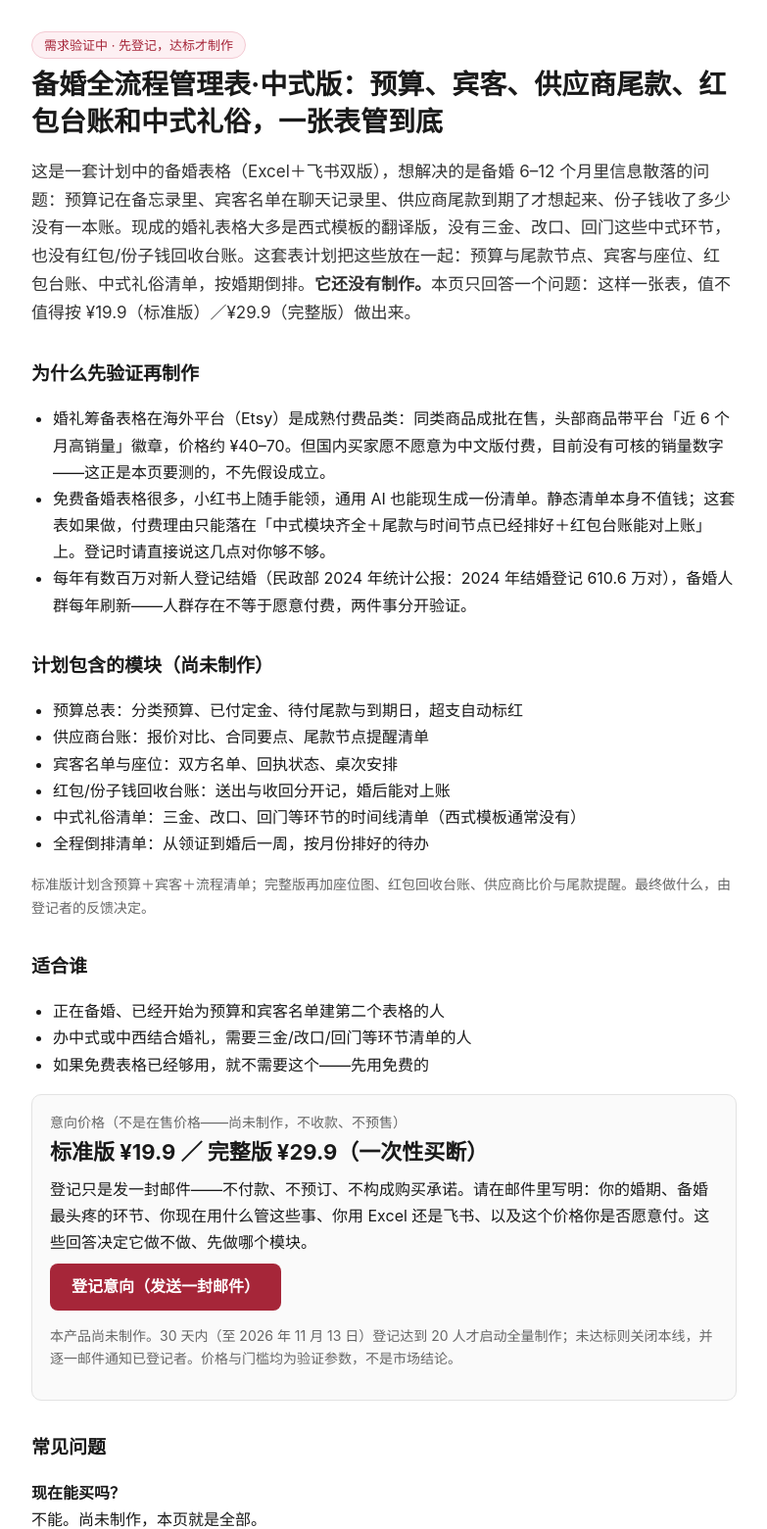
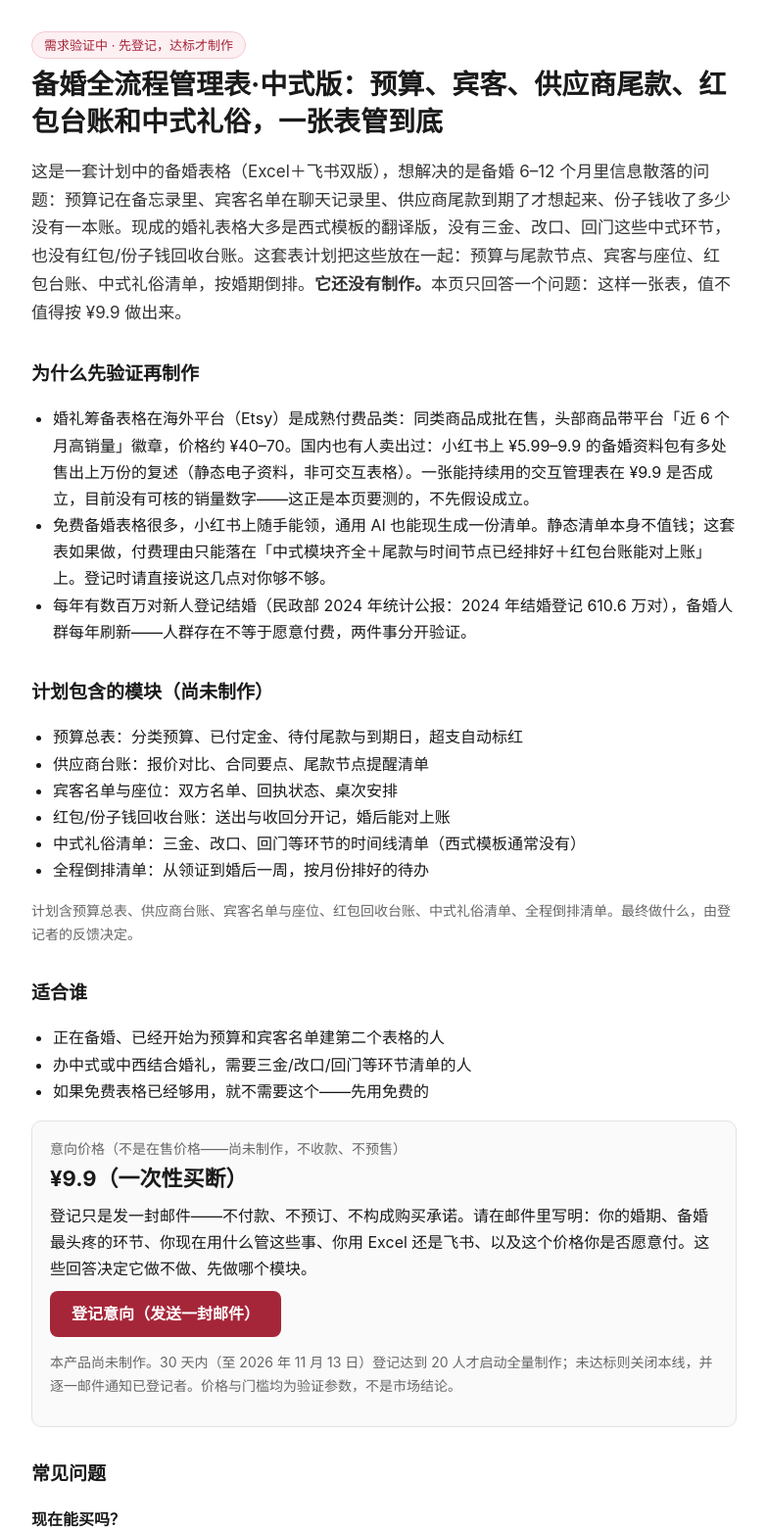
Before and after one commit to alapha888/wedding-planner-waitlist, a plain HTML site: page index.html in a window 1280 px wide. Shown: the top 1561 px of the page at 98% size, without its empty margins (248-1031 px from the left). Drawn offline with Linux system fonts and the light colour scheme.

Commit message:
备婚中式版候补页：意向价按 10-23 价格带证伪结论降至 ¥9.9 单档；补国内付费实证口径（小红书 ¥5.99–9.9 静态包售出上万份复述）

```diff
--- a/index.html
+++ b/index.html
@@ -27,11 +27,11 @@
 <body>
 <span class="badge">需求验证中 · 先登记，达标才制作</span>
 <h1>备婚全流程管理表·中式版：预算、宾客、供应商尾款、红包台账和中式礼俗，一张表管到底</h1>
-<p class="lead">这是一套计划中的备婚表格（Excel＋飞书双版），想解决的是备婚 6–12 个月里信息散落的问题：预算记在备忘录里、宾客名单在聊天记录里、供应商尾款到期了才想起来、份子钱收了多少没有一本账。现成的婚礼表格大多是西式模板的翻译版，没有三金、改口、回门这些中式环节，也没有红包/份子钱回收台账。这套表计划把这些放在一起：预算与尾款节点、宾客与座位、红包台账、中式礼俗清单，按婚期倒排。<strong>它还没有制作。</strong>本页只回答一个问题：这样一张表，值不值得按 ¥19.9（标准版）／¥29.9（完整版）做出来。</p>
+<p class="lead">这是一套计划中的备婚表格（Excel＋飞书双版），想解决的是备婚 6–12 个月里信息散落的问题：预算记在备忘录里、宾客名单在聊天记录里、供应商尾款到期了才想起来、份子钱收了多少没有一本账。现成的婚礼表格大多是西式模板的翻译版，没有三金、改口、回门这些中式环节，也没有红包/份子钱回收台账。这套表计划把这些放在一起：预算与尾款节点、宾客与座位、红包台账、中式礼俗清单，按婚期倒排。<strong>它还没有制作。</strong>本页只回答一个问题：这样一张表，值不值得按 ¥9.9 做出来。</p>
 
 <h2>为什么先验证再制作</h2>
 <ul>
-  <li>婚礼筹备表格在海外平台（Etsy）是成熟付费品类：同类商品成批在售，头部商品带平台「近 6 个月高销量」徽章，价格约 ¥40–70。但国内买家愿不愿意为中文版付费，目前没有可核的销量数字——这正是本页要测的，不先假设成立。</li>
+  <li>婚礼筹备表格在海外平台（Etsy）是成熟付费品类：同类商品成批在售，头部商品带平台「近 6 个月高销量」徽章，价格约 ¥40–70。国内也有人卖出过：小红书上 ¥5.99–9.9 的备婚资料包有多处售出上万份的复述（静态电子资料，非可交互表格）。一张能持续用的交互管理表在 ¥9.9 是否成立，目前没有可核的销量数字——这正是本页要测的，不先假设成立。</li>
   <li>免费备婚表格很多，小红书上随手能领，通用 AI 也能现生成一份清单。静态清单本身不值钱；这套表如果做，付费理由只能落在「中式模块齐全＋尾款与时间节点已经排好＋红包台账能对上账」上。登记时请直接说这几点对你够不够。</li>
   <li>每年有数百万对新人登记结婚（民政部 2024 年统计公报：2024 年结婚登记 610.6 万对），备婚人群每年刷新——人群存在不等于愿意付费，两件事分开验证。</li>
 </ul>
@@ -45,7 +45,7 @@
   <li>中式礼俗清单：三金、改口、回门等环节的时间线清单（西式模板通常没有）</li>
   <li>全程倒排清单：从领证到婚后一周，按月份排好的待办</li>
 </ul>
-<p class="note">标准版计划含预算＋宾客＋流程清单；完整版再加座位图、红包回收台账、供应商比价与尾款提醒。最终做什么，由登记者的反馈决定。</p>
+<p class="note">计划含预算总表、供应商台账、宾客名单与座位、红包回收台账、中式礼俗清单、全程倒排清单。最终做什么，由登记者的反馈决定。</p>
 
 <h2>适合谁</h2>
 <ul>
@@ -56,9 +56,9 @@
 
 <div class="card">
   <div class="note">意向价格（不是在售价格——尚未制作，不收款、不预售）</div>
-  <div class="price">标准版 ¥19.9 ／ 完整版 ¥29.9（一次性买断）</div>
+  <div class="price">¥9.9（一次性买断）</div>
   <p style="margin:6px 0 0">登记只是发一封邮件——不付款、不预订、不构成购买承诺。请在邮件里写明：你的婚期、备婚最头疼的环节、你现在用什么管这些事、你用 Excel 还是飞书、以及这个价格你是否愿意付。这些回答决定它做不做、先做哪个模块。</p>
-  <a class="btn" href="mailto:alapha888@gmail.com?subject=%5B%E5%A4%87%E5%A9%9A%E8%A1%A8%E7%99%BB%E8%AE%B0%5D&body=%E6%88%91%E6%83%B3%E5%9C%A8%E3%80%8A%E5%A4%87%E5%A9%9A%E5%85%A8%E6%B5%81%E7%A8%8B%E7%AE%A1%E7%90%86%E8%A1%A8%C2%B7%E4%B8%AD%E5%BC%8F%E7%89%88%E3%80%8B%E5%88%B6%E4%BD%9C%E5%AE%8C%E6%88%90%E5%90%8E%E5%BE%97%E5%88%B0%E9%80%9A%E7%9F%A5%E3%80%82%0A%E5%A9%9A%E6%9C%9F%EF%BC%88%E5%B9%B4%E6%9C%88%EF%BC%89%EF%BC%9A%0A%E5%A4%87%E5%A9%9A%E6%9C%80%E5%A4%B4%E7%96%BC%E7%9A%84%E7%8E%AF%E8%8A%82%EF%BC%88%E9%A2%84%E7%AE%97%2F%E5%AE%BE%E5%AE%A2%E5%BA%A7%E4%BD%8D%2F%E4%BE%9B%E5%BA%94%E5%95%86%E5%B0%BE%E6%AC%BE%2F%E7%BA%A2%E5%8C%85%E5%8F%B0%E8%B4%A6%2F%E4%B8%AD%E5%BC%8F%E7%A4%BC%E4%BF%97%2F%E5%85%B6%E4%BB%96%EF%BC%89%EF%BC%9A%0A%E6%88%91%E7%8E%B0%E5%9C%A8%E7%94%A8%E4%BB%80%E4%B9%88%E7%AE%A1%E8%BF%99%E4%BA%9B%E4%BA%8B%EF%BC%9A%0A%E6%88%91%E7%94%A8%20Excel%20%E8%BF%98%E6%98%AF%E9%A3%9E%E4%B9%A6%EF%BC%9A%0A%E6%84%BF%E4%B8%8D%E6%84%BF%E6%94%AF%E4%BB%98%EF%BC%88%E6%A0%87%E5%87%86%E7%89%8819.9%2F%E5%AE%8C%E6%95%B4%E7%89%8829.9%EF%BC%89%EF%BC%9A%E6%84%BF%E4%BB%98%E6%A0%87%E5%87%86%E7%89%88%2F%E6%84%BF%E4%BB%98%E5%AE%8C%E6%95%B4%E7%89%88%2F%E4%B8%8D%E4%BC%9A%E4%BB%98%2F%E7%9C%8B%E5%86%85%E5%AE%B9%E5%86%8D%E5%AE%9A%EF%BC%9A">登记意向（发送一封邮件）</a>
+  <a class="btn" href="mailto:alapha888@gmail.com?subject=%5B%E5%A4%87%E5%A9%9A%E8%A1%A8%E7%99%BB%E8%AE%B0%5D&body=%E6%88%91%E6%83%B3%E5%9C%A8%E3%80%8A%E5%A4%87%E5%A9%9A%E5%85%A8%E6%B5%81%E7%A8%8B%E7%AE%A1%E7%90%86%E8%A1%A8%C2%B7%E4%B8%AD%E5%BC%8F%E7%89%88%E3%80%8B%E5%88%B6%E4%BD%9C%E5%AE%8C%E6%88%90%E5%90%8E%E5%BE%97%E5%88%B0%E9%80%9A%E7%9F%A5%E3%80%82%0A%E5%A9%9A%E6%9C%9F%EF%BC%88%E5%B9%B4%E6%9C%88%EF%BC%89%EF%BC%9A%0A%E5%A4%87%E5%A9%9A%E6%9C%80%E5%A4%B4%E7%96%BC%E7%9A%84%E7%8E%AF%E8%8A%82%EF%BC%88%E9%A2%84%E7%AE%97%2F%E5%AE%BE%E5%AE%A2%E5%BA%A7%E4%BD%8D%2F%E4%BE%9B%E5%BA%94%E5%95%86%E5%B0%BE%E6%AC%BE%2F%E7%BA%A2%E5%8C%85%E5%8F%B0%E8%B4%A6%2F%E4%B8%AD%E5%BC%8F%E7%A4%BC%E4%BF%97%2F%E5%85%B6%E4%BB%96%EF%BC%89%EF%BC%9A%0A%E6%88%91%E7%8E%B0%E5%9C%A8%E7%94%A8%E4%BB%80%E4%B9%88%E7%AE%A1%E8%BF%99%E4%BA%9B%E4%BA%8B%EF%BC%9A%0A%E6%88%91%E7%94%A8%20Excel%20%E8%BF%98%E6%98%AF%E9%A3%9E%E4%B9%A6%EF%BC%9A%0A%E6%84%BF%E4%B8%8D%E6%84%BF%E6%94%AF%E4%BB%98%EF%BC%88%C2%A59.9%20%E4%B8%80%E6%AC%A1%E6%80%A7%EF%BC%89%EF%BC%9A%E6%84%BF%E6%84%8F%2F%E4%B8%8D%E4%BC%9A%2F%E7%9C%8B%E5%86%85%E5%AE%B9%E5%86%8D%E5%AE%9A%EF%BC%9A">登记意向（发送一封邮件）</a>
   <p class="note">本产品尚未制作。30 天内（至 2026 年 11 月 13 日）登记达到 20 人才启动全量制作；未达标则关闭本线，并逐一邮件通知已登记者。价格与门槛均为验证参数，不是市场结论。</p>
 </div>
 
```
